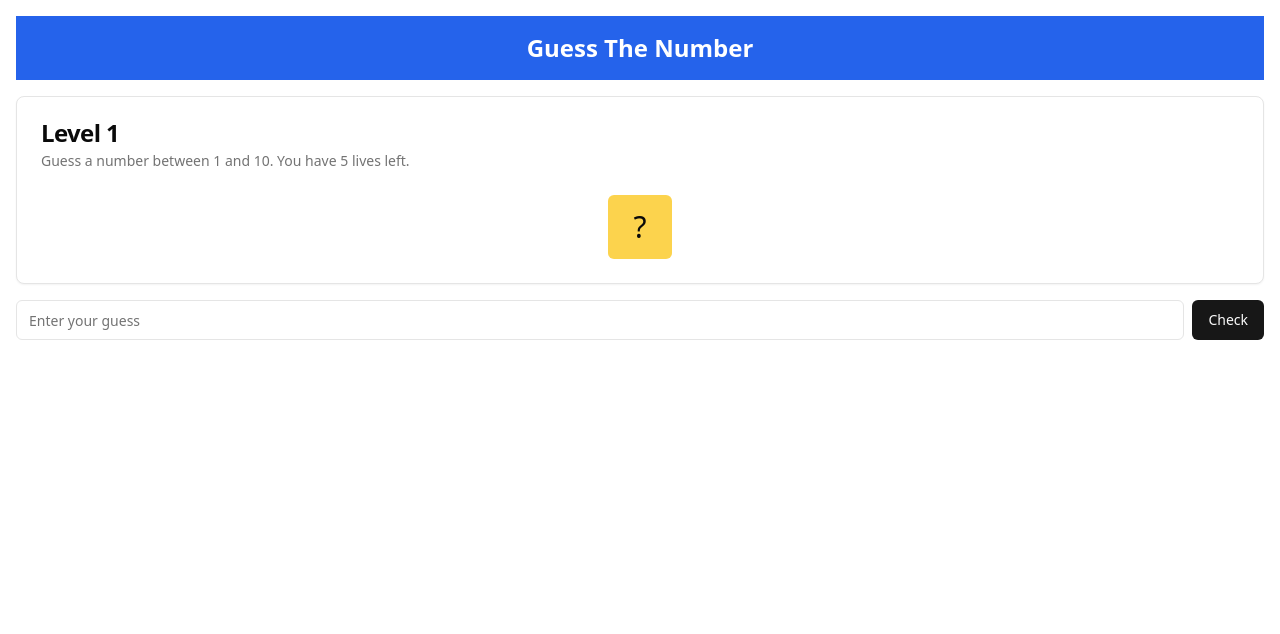
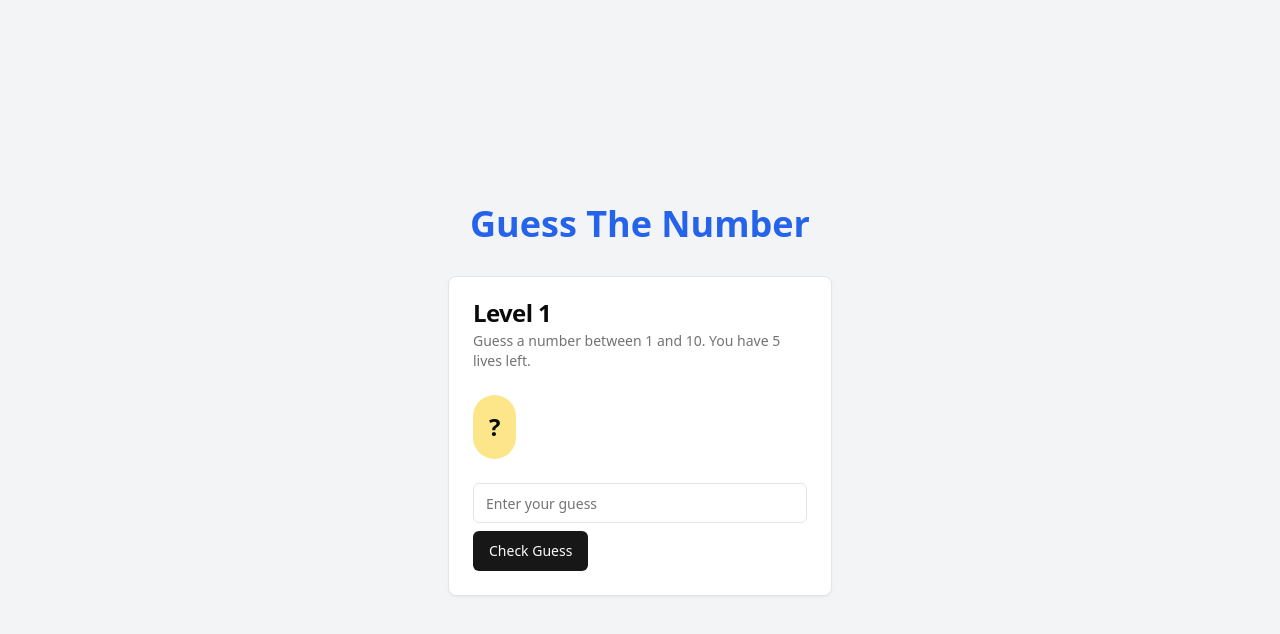
Before and after one commit to MateusBarceliniTuring/xAI_react_jsx, a React (Vite) app: page / in a window 1280 px wide. Shown: the top 634 px of the page. Built offline with nearby package versions, Linux system fonts and the light colour scheme.

Commit message:
41032-ModelB

```diff
--- a/src/App.jsx
+++ b/src/App.jsx
@@ -1,112 +1,129 @@
-import React, { useState } from 'react';
+import React, { useState, useEffect } from 'react';
 import { Card, CardContent, CardDescription, CardHeader, CardTitle } from "@/components/ui/card";
+import { Button } from "@/components/ui/button";
 import { Input } from "@/components/ui/input";
-import { Button } from "@/components/ui/button";
 
-function GameHeader() {
+export default function App() {
+  const [level, setLevel] = useState(1);
+  const [lives, setLives] = useState(5);
+  const [numberToGuess, setNumberToGuess] = useState(generateRandomNumber(1));
+  const [userGuess, setUserGuess] = useState('');
+  const [isCorrect, setIsCorrect] = useState(null);
+  const [isGameOver, setIsGameOver] = useState(false);
+
+  useEffect(() => {
+    if (lives === 0) {
+      setIsGameOver(true);
+    }
+  }, [lives]);
+
+  function generateRandomNumber(level) {
+    const number = Math.floor(Math.random() * (level * 10)) + 1;
+    console.log('number', number);
+    return number;
+  }
+
+  const handleGuess = () => {
+    if (parseInt(userGuess) === numberToGuess) {
+      setIsCorrect(true);
+      setLevel(prev => prev + 1);
+      setNumberToGuess(generateRandomNumber(level + 1));
+    } else {
+      setIsCorrect(false);
+      setLives(prev => {
+        let newLives = prev - 1;
+        if (level % 3 === 0) newLives--;
+        return newLives;
+      });
+    }
+    setUserGuess('');
+  };
+
+  const nextLevel = () => {
+    setIsCorrect(null);
+  };
+
+  const restartGame = () => {
+    setLevel(1);
+    setLives(5);
+    setNumberToGuess(generateRandomNumber(1));
+    setIsCorrect(null);
+    setIsGameOver(false);
+  };
+
   return (
-    <div className="bg-blue-600 text-white p-4 text-center">
-      <h1 className="text-2xl font-bold">Guess The Number</h1>
+    <div className="flex flex-col items-center justify-center min-h-screen bg-gray-100 sm:px-6 lg:px-8">
+      <Header />
+      <GameCard
+        level={level}
+        lives={lives}
+        numberRange={level * 10}
+        userGuess={userGuess}
+        setUserGuess={setUserGuess}
+        handleGuess={handleGuess}
+      />
+      {isCorrect !== null && (
+        <MessageModal
+          isCorrect={isCorrect}
+          isGameOver={isGameOver}
+          nextLevel={nextLevel}
+          restartGame={restartGame}
+        />
+      )}
     </div>
   );
 }
 
-function MiniCard() {
+function Header() {
   return (
-    <div className="bg-amber-300 p-4 rounded-md text-center w-16 h-16 flex items-center justify-center">
-      <span className="text-3xl">?</span>
+    <div className="mb-8 text-center">
+      <h1 className="text-4xl font-bold text-blue-600">Guess The Number</h1>
     </div>
   );
 }
 
-function GameCard({ level, lives, range }) {
+function GameCard({ level, lives, numberRange, userGuess, setUserGuess, handleGuess }) {
   return (
-    <Card className="my-4">
+    <Card className="w-full max-w-sm">
       <CardHeader>
         <CardTitle>Level {level}</CardTitle>
         <CardDescription>
-          Guess a number between 1 and {range}. You have {lives} lives left.
+          Guess a number between 1 and {numberRange}. You have {lives} {lives === 1 ? 'life' : 'lives'} left.
         </CardDescription>
       </CardHeader>
-      <CardContent className="flex justify-center">
-        <MiniCard />
+      <CardContent className="flex items-center">
+        <div className="bg-amber-200 p-4 rounded-full text-2xl font-bold">?</div>
+      </CardContent>
+      <CardContent>
+        <Input
+          type="number"
+          value={userGuess}
+          onChange={(e) => setUserGuess(e.target.value)}
+          placeholder="Enter your guess"
+          className="mb-2"
+        />
+        <Button onClick={handleGuess}>Check Guess</Button>
       </CardContent>
     </Card>
   );
 }
 
-function GuessInput({ onSubmit }) {
-  const [guess, setGuess] = useState('');
-
-  const handleSubmit = () => {
-    onSubmit(Number(guess));
-    setGuess('');
-  };
-
+function MessageModal({ isCorrect, isGameOver, nextLevel, restartGame }) {
   return (
-    <div className="flex flex-col sm:flex-row space-y-2 sm:space-y-0 sm:space-x-2">
-      <Input type="number" value={guess} onChange={(e) => setGuess(e.target.value)} placeholder="Enter your guess" />
-      <Button onClick={handleSubmit}>Check</Button>
+    <div className="mt-4 p-4 bg-white shadow-lg rounded-lg text-center">
+      {isGameOver ? (
+        <>
+          <p className="text-red-500 font-bold">Game Over!</p>
+          <Button onClick={restartGame} className="mt-2">Play Again</Button>
+        </>
+      ) : isCorrect ? (
+        <>
+          <p className="text-green-500">Correct! Moving to next level.</p>
+          <Button onClick={nextLevel} className="mt-2">Next Level</Button>
+        </>
+      ) : (
+        <p className="text-red-500">Wrong! Try again.</p>
+      )}
     </div>
   );
 }
-
-function ResultMessage({ message, onNext, onRestart }) {
-  return (
-    <div className="my-4 text-center">
-      <p>{message}</p>
-      {message.includes('Congratulations') && <Button onClick={onNext}>Next Level</Button>}
-      {message.includes('Game Over') && <Button onClick={onRestart}>Play Again</Button>}
-    </div>
-  );
-}
-
-export default function App() {
-  const [level, setLevel] = useState(1);
-  const [lives, setLives] = useState(5);
-  const [numberToGuess, setNumberToGuess] = useState(Math.floor(Math.random() * 10) + 1);
-  const [gameStatus, setGameStatus] = useState('playing');
-  const [userGuess, setUserGuess] = useState(null);
-
-  const range = 10 + ((level - 1) * 10);
-  const maxLives = 5 - Math.floor((level - 1) / 3);
-
-  const checkGuess = (guess) => {
-    setUserGuess(guess);
-    if (guess === numberToGuess) {
-      setGameStatus('won');
-    } else if (lives - 1 === 0) {
-      setGameStatus('lost');
-    } else {
-      setLives(lives - 1);
-    }
-  };
-
-  const nextLevel = () => {
-    setLevel(level + 1);
-    setNumberToGuess(Math.floor(Math.random() * (range + 10)) + 1);
-    setLives(maxLives);
-    setGameStatus('playing');
-  };
-
-  const restartGame = () => {
-    setLevel(1);
-    setLives(5);
-    setNumberToGuess(Math.floor(Math.random() * 10) + 1);
-    setGameStatus('playing');
-  };
-
-  return (
-    <div className="container mx-auto p-4">
-      <GameHeader />
-      <GameCard level={level} lives={lives} range={range} />
-      {gameStatus === 'playing' && <GuessInput onSubmit={checkGuess} />}
-      {gameStatus !== 'playing' &&
-        <ResultMessage
-          message={gameStatus === 'won' ? `Congratulations! You guessed it right!` : `Game Over! The number was ${numberToGuess}.`}
-          onNext={nextLevel}
-          onRestart={restartGame}
-        />}
-    </div>
-  );
-}
```
